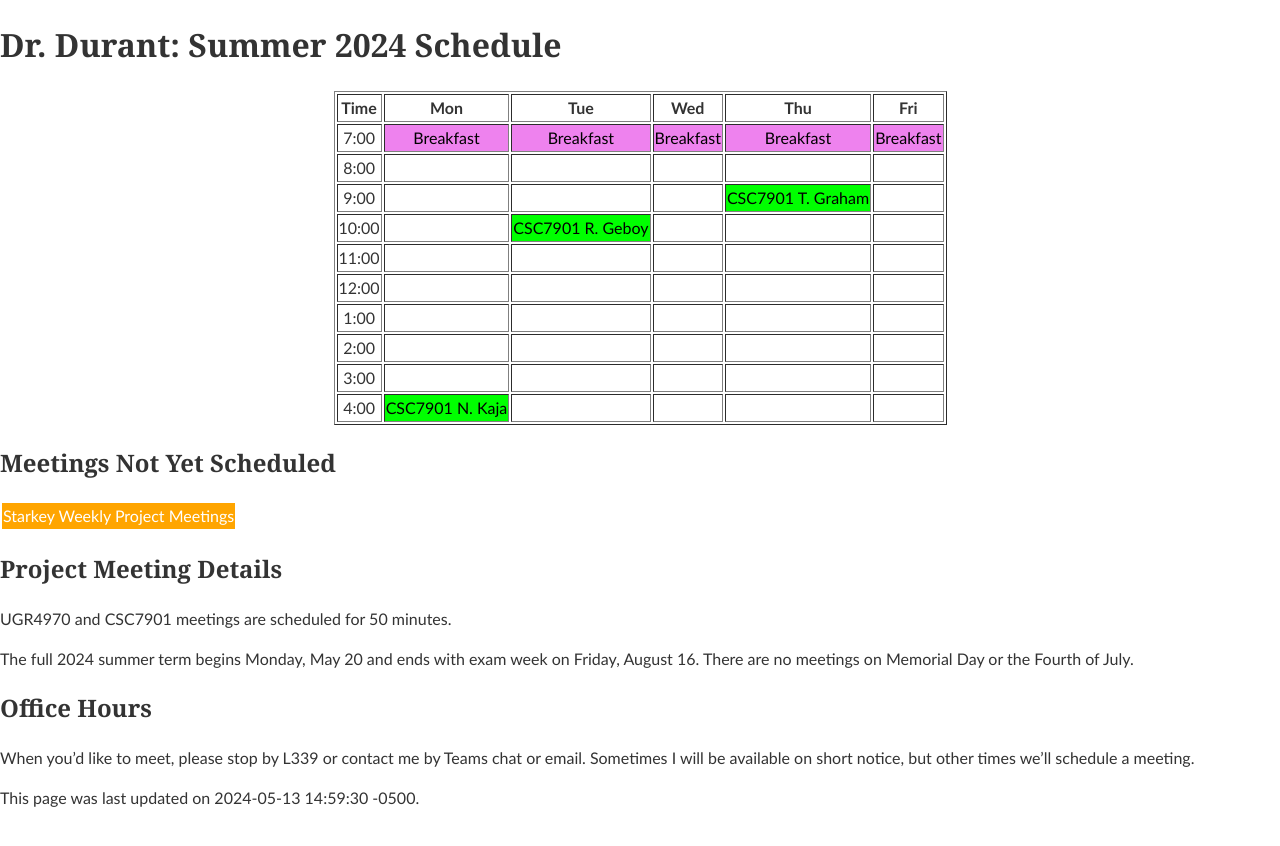
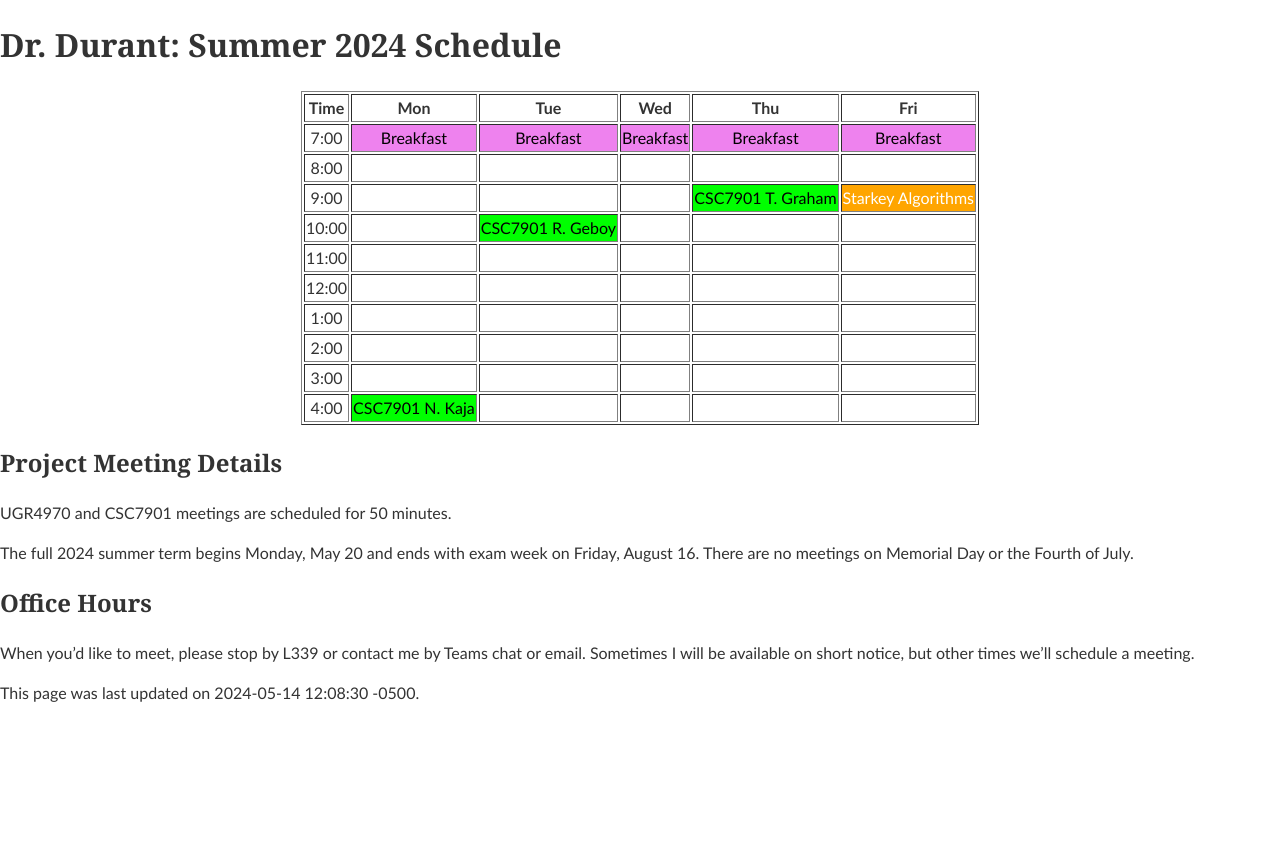
Before and after one commit to edurant/edurant.github.io, a Jekyll site: the page built from sched/su24.md, in a window 1280 px wide. Shown: the top 846 px of the page. Built offline with Jekyll 4.4.1, drawn with Linux system fonts in a browser that asks for light colours.

Commit message:
Schedule update: Starkey weekly

```diff
--- a/sched/su24.md
+++ b/sched/su24.md
@@ -1,6 +1,6 @@
 ---
 title: "Dr. Durant: Summer 2024 Schedule"
-date: 2024-05-13 14:59:30 -0500
+date: 2024-05-14 12:08:30 -0500
 ---
 
 <style type="text/css">
@@ -13,24 +13,19 @@ td.lunch   { background-color: violet;  color: black;   }
 
 <div align="center">
 <table border>
-<tr><th>Time</th>   <th>Mon</th>                                    <th>Tue</th>                                    <th>Wed</th>                        <th>Thu</th>                                    <th>Fri</th>                    </tr>
-<tr><td>7:00</td>   <td class="lunch">Breakfast</td>                <td class="lunch">Breakfast</td>                <td class="lunch">Breakfast</td>    <td class="lunch">Breakfast</td>                <td class="lunch">Breakfast</td></tr>
-<tr><td>8:00</td>   <td>&nbsp;</td>                                 <td>&nbsp;</td>                                 <td>&nbsp;</td>                     <td>&nbsp;</td>                                 <td>&nbsp;</td>                 </tr>
-<tr><td>9:00</td>   <td>&nbsp;</td>                                 <td>&nbsp;</td>                                 <td>&nbsp;</td>                     <td class="csc7901">CSC7901 T.&nbsp;Graham</td> <td>&nbsp;</td>                 </tr>
-<tr><td>10:00</td>  <td>&nbsp;</td>                                 <td class="csc7901">CSC7901 R.&nbsp;Geboy</td>  <td>&nbsp;</td>                     <td>&nbsp;</td>                                 <td>&nbsp;</td>                 </tr>
-<tr><td>11:00</td>  <td>&nbsp;</td>                                 <td>&nbsp;</td>                                 <td>&nbsp;</td>                     <td>&nbsp;</td>                                 <td>&nbsp;</td>                 </tr>
-<tr><td>12:00</td>  <td>&nbsp;</td>                                 <td>&nbsp;</td>                                 <td>&nbsp;</td>                     <td>&nbsp;</td>                                 <td>&nbsp;</td>                 </tr>
-<tr><td>1:00</td>   <td>&nbsp;</td>                                 <td>&nbsp;</td>                                 <td>&nbsp;</td>                     <td>&nbsp;</td>                                 <td>&nbsp;</td>                 </tr>
-<tr><td>2:00</td>   <td>&nbsp;</td>                                 <td>&nbsp;</td>                                 <td>&nbsp;</td>                     <td>&nbsp;</td>                                 <td>&nbsp;</td>                 </tr>
-<tr><td>3:00</td>   <td>&nbsp;</td>                                 <td>&nbsp;</td>                                 <td>&nbsp;</td>                     <td>&nbsp;</td>                                 <td>&nbsp;</td>                 </tr>
-<tr><td>4:00</td>   <td class="csc7901">CSC7901 N.&nbsp;Kaja</td>   <td>&nbsp;</td>                                 <td>&nbsp;</td>                     <td>&nbsp;</td>                                 <td>&nbsp;</td>                 </tr>
+<tr><th>Time</th>   <th>Mon</th>                                    <th>Tue</th>                                    <th>Wed</th>                        <th>Thu</th>                                    <th>Fri</th>                                </tr>
+<tr><td>7:00</td>   <td class="lunch">Breakfast</td>                <td class="lunch">Breakfast</td>                <td class="lunch">Breakfast</td>    <td class="lunch">Breakfast</td>                <td class="lunch">Breakfast</td>            </tr>
+<tr><td>8:00</td>   <td>&nbsp;</td>                                 <td>&nbsp;</td>                                 <td>&nbsp;</td>                     <td>&nbsp;</td>                                 <td>&nbsp;</td>                             </tr>
+<tr><td>9:00</td>   <td>&nbsp;</td>                                 <td>&nbsp;</td>                                 <td>&nbsp;</td>                     <td class="csc7901">CSC7901 T.&nbsp;Graham</td> <td class="starkey">Starkey Algorithms</td> </tr>
+<tr><td>10:00</td>  <td>&nbsp;</td>                                 <td class="csc7901">CSC7901 R.&nbsp;Geboy</td>  <td>&nbsp;</td>                     <td>&nbsp;</td>                                 <td>&nbsp;</td>                             </tr>
+<tr><td>11:00</td>  <td>&nbsp;</td>                                 <td>&nbsp;</td>                                 <td>&nbsp;</td>                     <td>&nbsp;</td>                                 <td>&nbsp;</td>                             </tr>
+<tr><td>12:00</td>  <td>&nbsp;</td>                                 <td>&nbsp;</td>                                 <td>&nbsp;</td>                     <td>&nbsp;</td>                                 <td>&nbsp;</td>                             </tr>
+<tr><td>1:00</td>   <td>&nbsp;</td>                                 <td>&nbsp;</td>                                 <td>&nbsp;</td>                     <td>&nbsp;</td>                                 <td>&nbsp;</td>                             </tr>
+<tr><td>2:00</td>   <td>&nbsp;</td>                                 <td>&nbsp;</td>                                 <td>&nbsp;</td>                     <td>&nbsp;</td>                                 <td>&nbsp;</td>                             </tr>
+<tr><td>3:00</td>   <td>&nbsp;</td>                                 <td>&nbsp;</td>                                 <td>&nbsp;</td>                     <td>&nbsp;</td>                                 <td>&nbsp;</td>                             </tr>
+<tr><td>4:00</td>   <td class="csc7901">CSC7901 N.&nbsp;Kaja</td>   <td>&nbsp;</td>                                 <td>&nbsp;</td>                     <td>&nbsp;</td>                                 <td>&nbsp;</td>                             </tr>
 </table>
 </div>
-
-## Meetings Not Yet Scheduled
-<table><tr>
-<td class="starkey">Starkey Weekly Project Meetings</td>
-</tr></table>
 
 ## Project Meeting Details
 UGR4970 and CSC7901 meetings are scheduled for 50 minutes.
```
